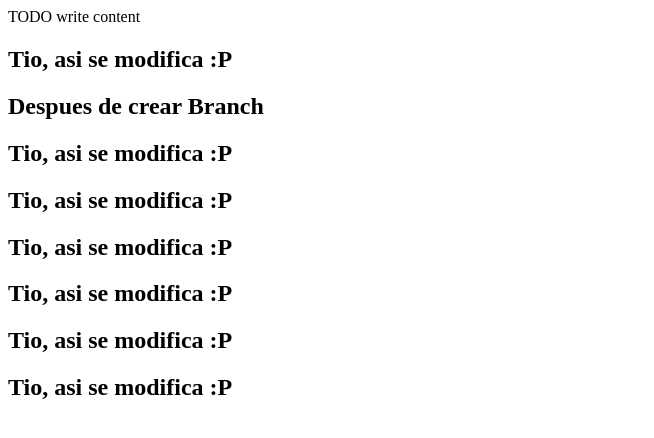
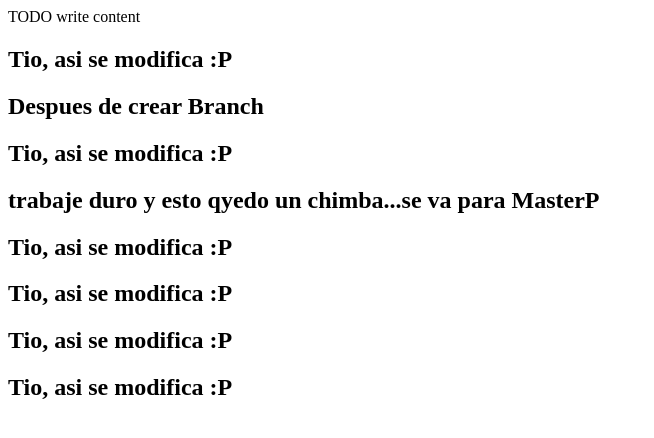
Before and after one commit to AlexDeveloper714/pruebasGIT, a website: page public_html/index.html in a window 1280 px wide. Shown: the whole page, without its empty margins (0-654 px from the left). Drawn offline with Linux system fonts and the light colour scheme.

Commit message:
asdasdad

```diff
--- a/public_html/index.html
+++ b/public_html/index.html
@@ -11,7 +11,7 @@
         <h2>Tio, asi se modifica :P</h2>
         <h2>Despues de crear Branch</h2>
         <h2>Tio, asi se modifica :P</h2>
-        <h2>Tio, asi se modifica :P</h2>
+        <h2>trabaje duro y esto qyedo un chimba...se va para MasterP</h2>
         <h2>Tio, asi se modifica :P</h2>
         <h2>Tio, asi se modifica :P</h2>
         <h2>Tio, asi se modifica :P</h2>
```
